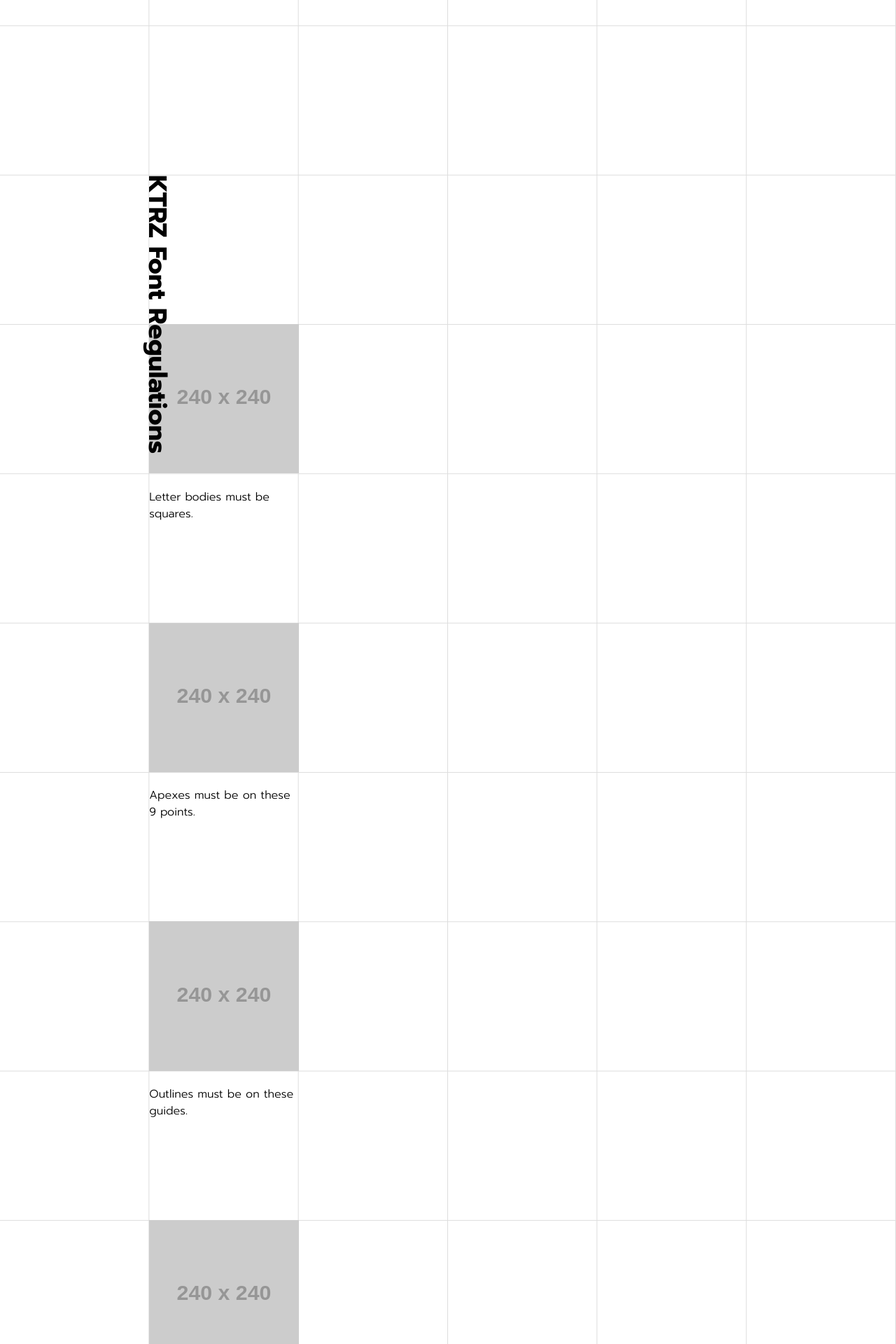
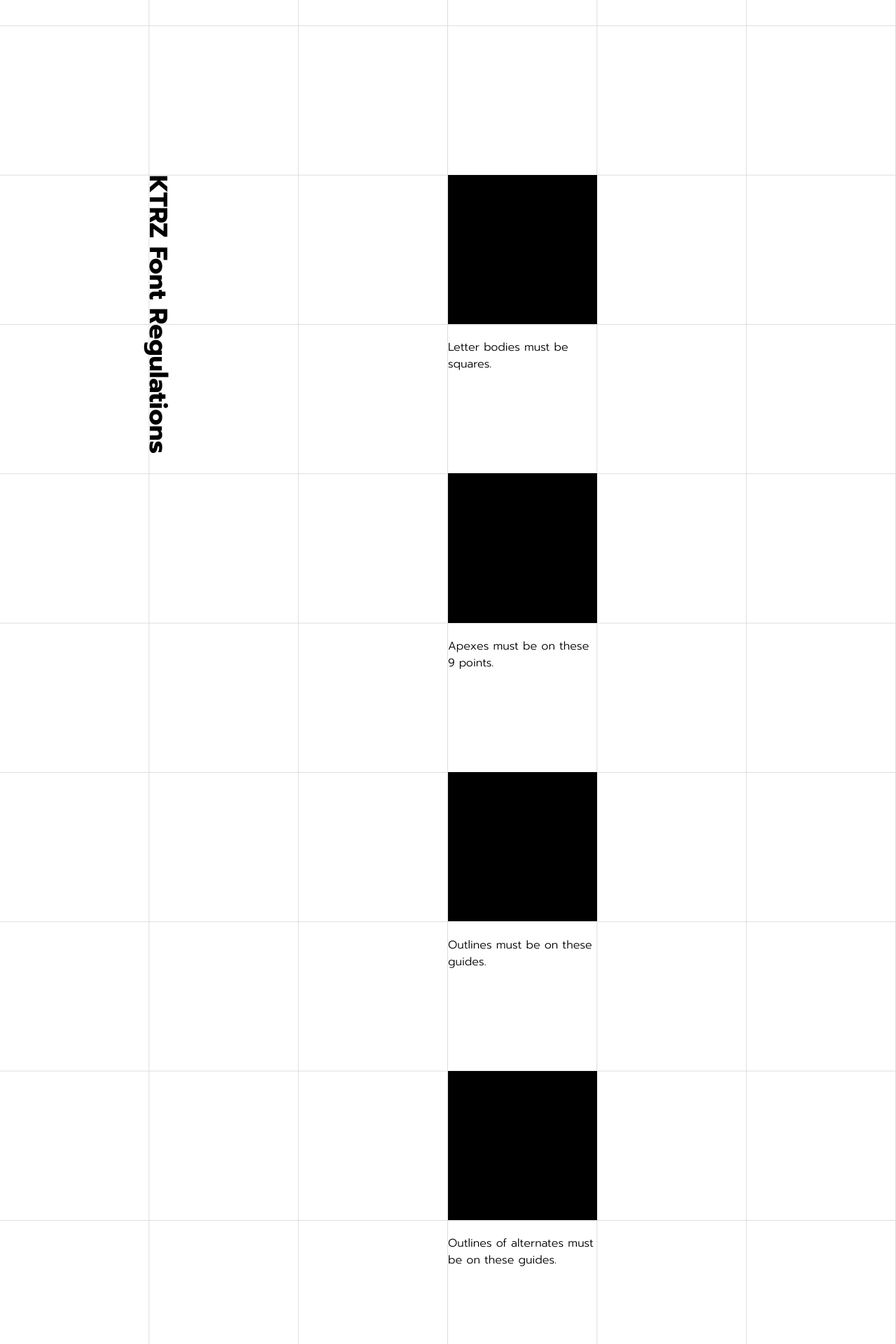
Before and after one commit to ixkaito/ktrz-font, a Jekyll site: the page built from index.md, in a window 1280 px wide. Shown: the part 1457-3377 px from the top of the page at 70% size. Built offline with Jekyll 4.4.1, drawn with Linux system fonts in a browser that asks for light colours.

Commit message:
Improve h2 style

```diff
--- a/_includes/head.html
+++ b/_includes/head.html
@@ -4,8 +4,8 @@
   <meta name="viewport" content="width=device-width, initial-scale=1">
   {%- seo -%}
   <link href="https://fonts.googleapis.com/css2?family=Prompt:wght@300;600;700&display=swap" rel="stylesheet">
-  <link rel="stylesheet" href="{{ "/assets/css/main.css" | relative_url }}">
-  <script src="{{ "/assets/js/bundle.js" | relative_url }}" defer></script>
+  <link rel="stylesheet" href="{{ '/assets/css/main.css' | relative_url }}">
+  <script src="{{ '/assets/js/bundle.js' | relative_url }}" defer></script>
   {%- feed_meta -%}
   {%- if jekyll.environment == 'production' and site.google_analytics -%}
     {%- include google-analytics.html -%}
--- a/assets/_src/sass/foundation/_base.scss
+++ b/assets/_src/sass/foundation/_base.scss
@@ -35,20 +35,20 @@ h2 {
 	align-items: end;
 	display: grid;
 	font-weight: 700;
-	height: columns(1);
 	line-height: 0.65;
 	margin: 0;
 }
 
 h1 {
 	font-size: fz(4.2vw);
+	height: columns(1);
 	text-transform: uppercase;
 }
 
 h2 {
 	font-size: fz(2.8vw);
-	transform: rotate(90deg) translateX(columns(-1));
-	transform-origin: left bottom;
+	width: columns(1);
+	writing-mode: vertical-rl;
 }
 
 p {
--- a/index.md
+++ b/index.md
@@ -28,29 +28,31 @@ layout: home
 
 </div>
 
-<div class="mt-1" markdown="1">
+<div class="mt-1 grid grid-flow-col" markdown="1">
 
 ## KTRZ Font Regulations
 
-<figure class="w-1">
-  <img src="https://via.placeholder.com/240" alt="Letter body">
-  <figcaption class="h-1">Letter bodies must be squares.</figcaption>
-</figure>
+<div class="regulations">
+  <figure class="w-1">
+    <img src="{{ '/assets/images/letter-body.svg' | relative_url }}" alt="Letter body">
+    <figcaption class="h-1">Letter bodies must be squares.</figcaption>
+  </figure>
 
-<figure class="w-1">
-  <img src="https://via.placeholder.com/240" alt="9 points">
-  <figcaption class="h-1">Apexes must be on these 9 points.</figcaption>
-</figure>
+  <figure class="w-1">
+    <img src="{{ '/assets/images/letter-body.svg' | relative_url }}" alt="9 points">
+    <figcaption class="h-1">Apexes must be on these 9 points.</figcaption>
+  </figure>
 
-<figure class="w-1">
-  <img src="https://via.placeholder.com/240" alt="Outlines">
-  <figcaption class="h-1">Outlines must be on these guides.</figcaption>
-</figure>
+  <figure class="w-1">
+    <img src="{{ '/assets/images/letter-body.svg' | relative_url }}" alt="Outlines">
+    <figcaption class="h-1">Outlines must be on these guides.</figcaption>
+  </figure>
 
-<figure class="w-1">
-  <img src="https://via.placeholder.com/240" alt="Outlines of alternates">
-  <figcaption class="h-1">Outlines of alternates must be on these guides.</figcaption>
-</figure>
+  <figure class="w-1">
+    <img src="{{ '/assets/images/letter-body.svg' | relative_url }}" alt="Outlines of alternates">
+    <figcaption class="h-1">Outlines of alternates must be on these guides.</figcaption>
+  </figure>
+</div>
 
 </div>
 
```
Also changed, not shown: assets/_src/sass/global/_utils.scss (+12 -0 lines), assets/_src/images/letter-body.svg (added), assets/css/main.css, assets/images/letter-body.svg (added), 1 other file.
